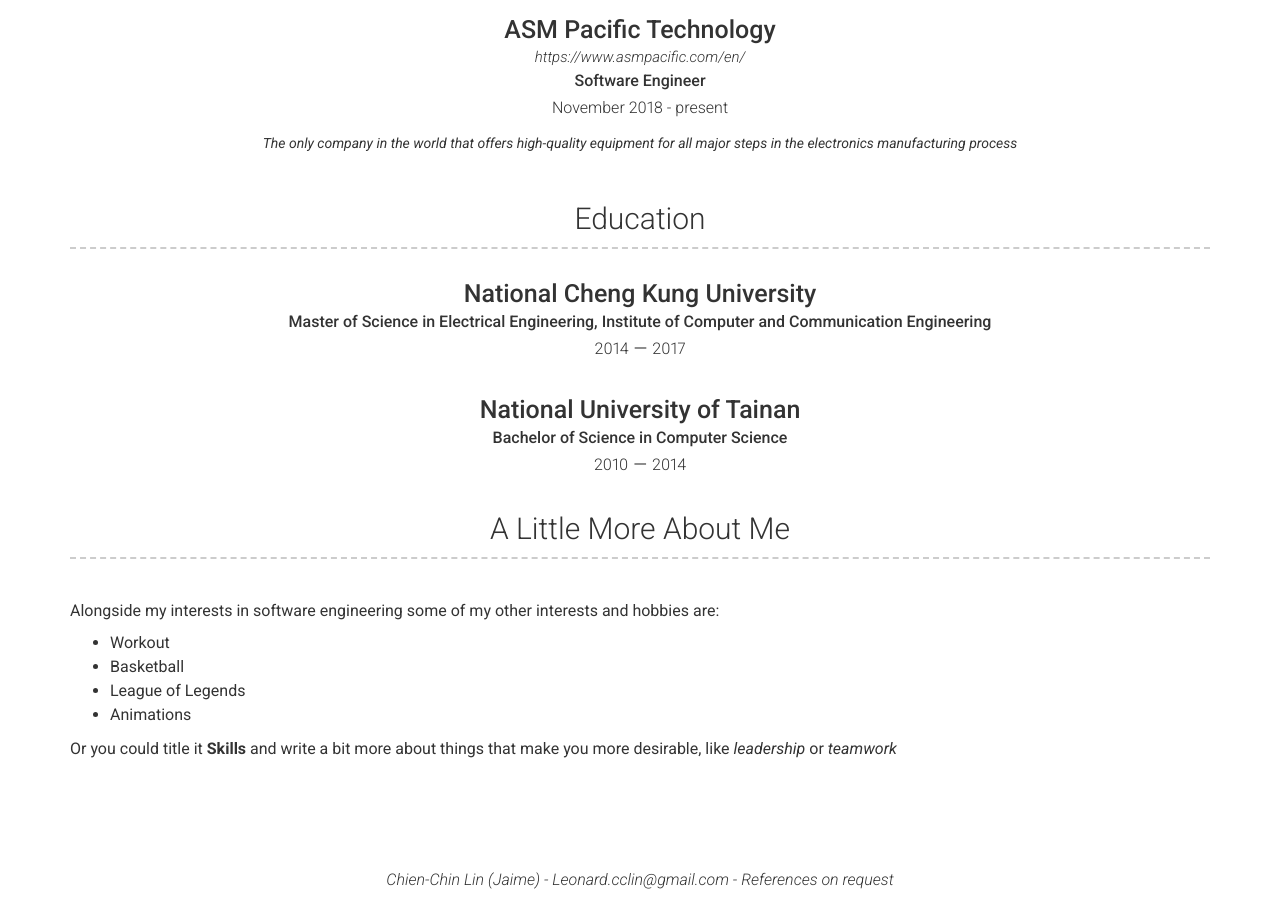
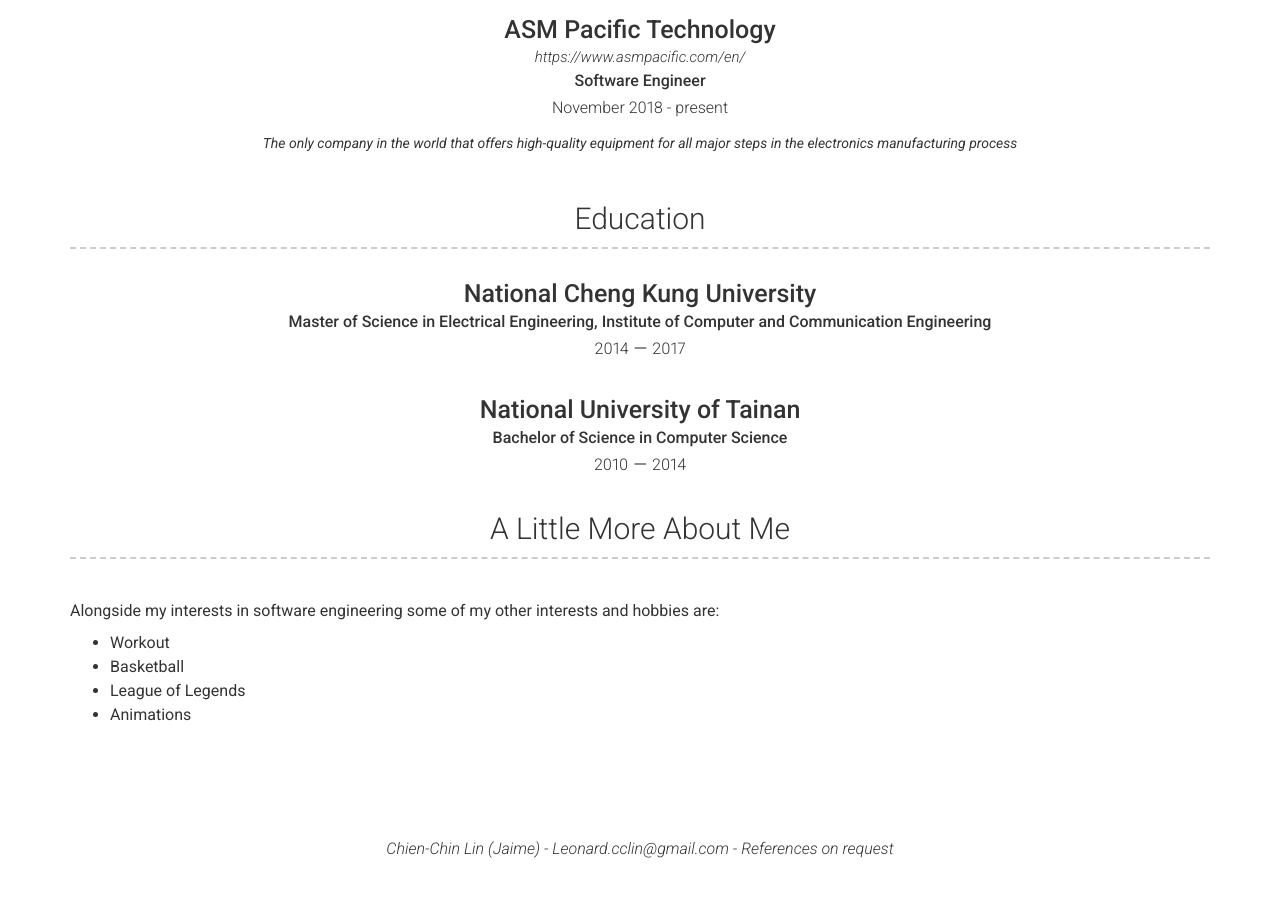
Before and after one commit to Jaimecclin/Jaimecclin.github.io, a Jekyll site: the page built from index.md, in a window 1280 px wide and 900 px high, scrolled down 1500 px. Built offline with Jekyll 4.4.1, drawn with Linux system fonts in a browser that asks for light colours; nearby versions of some CDN libraries; after the commit the page ends 2368 px from its top, so only the background shows below that.

```diff
--- a/_config.yml
+++ b/_config.yml
@@ -81,8 +81,6 @@
   - League of Legends
   - Animations
 
-  Or you could title it **Skills** and write a bit more about things that make you more desirable, like *leadership* or *teamwork*
-
 # Footer
 footer_show_references: true
 
```
